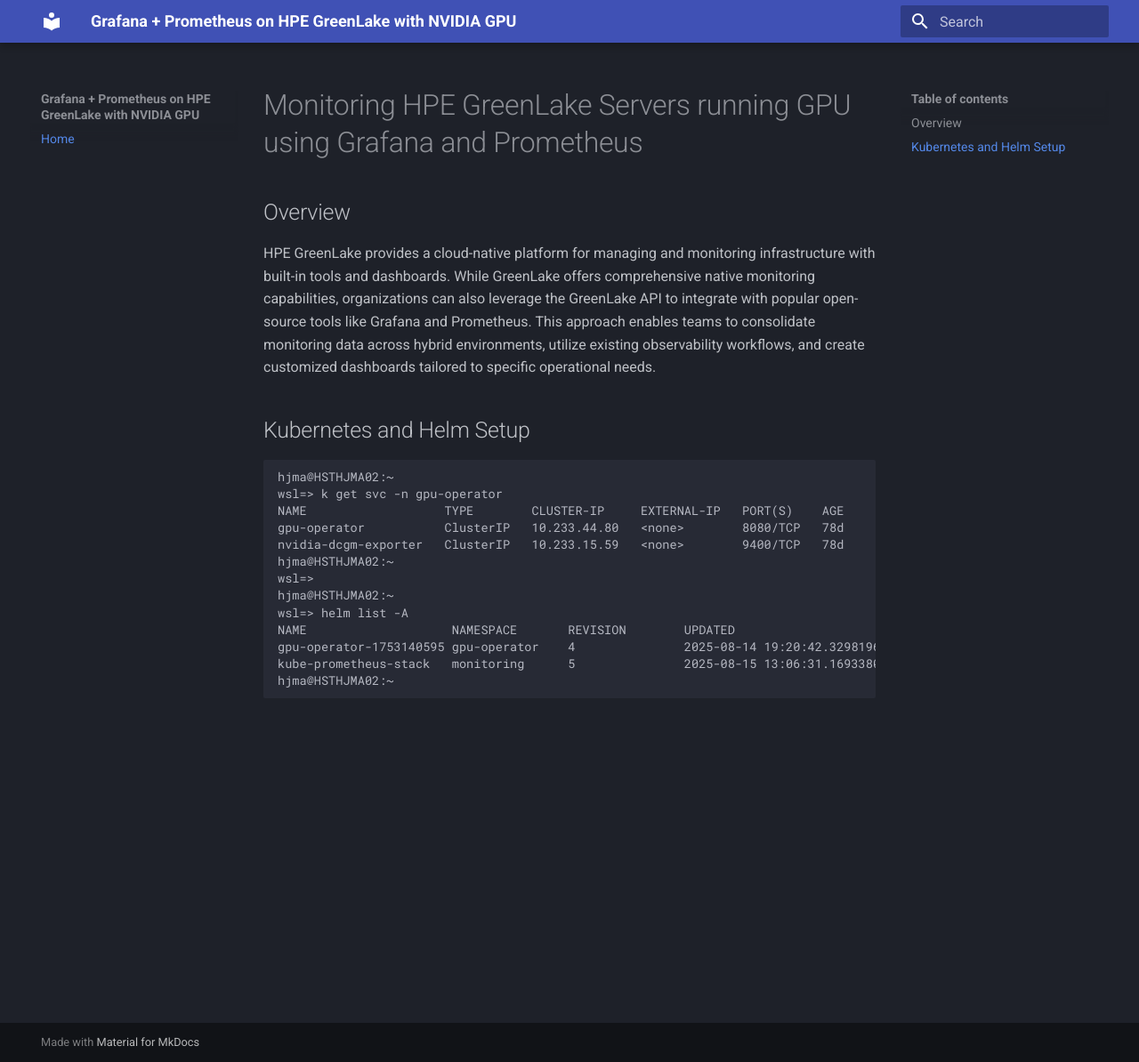
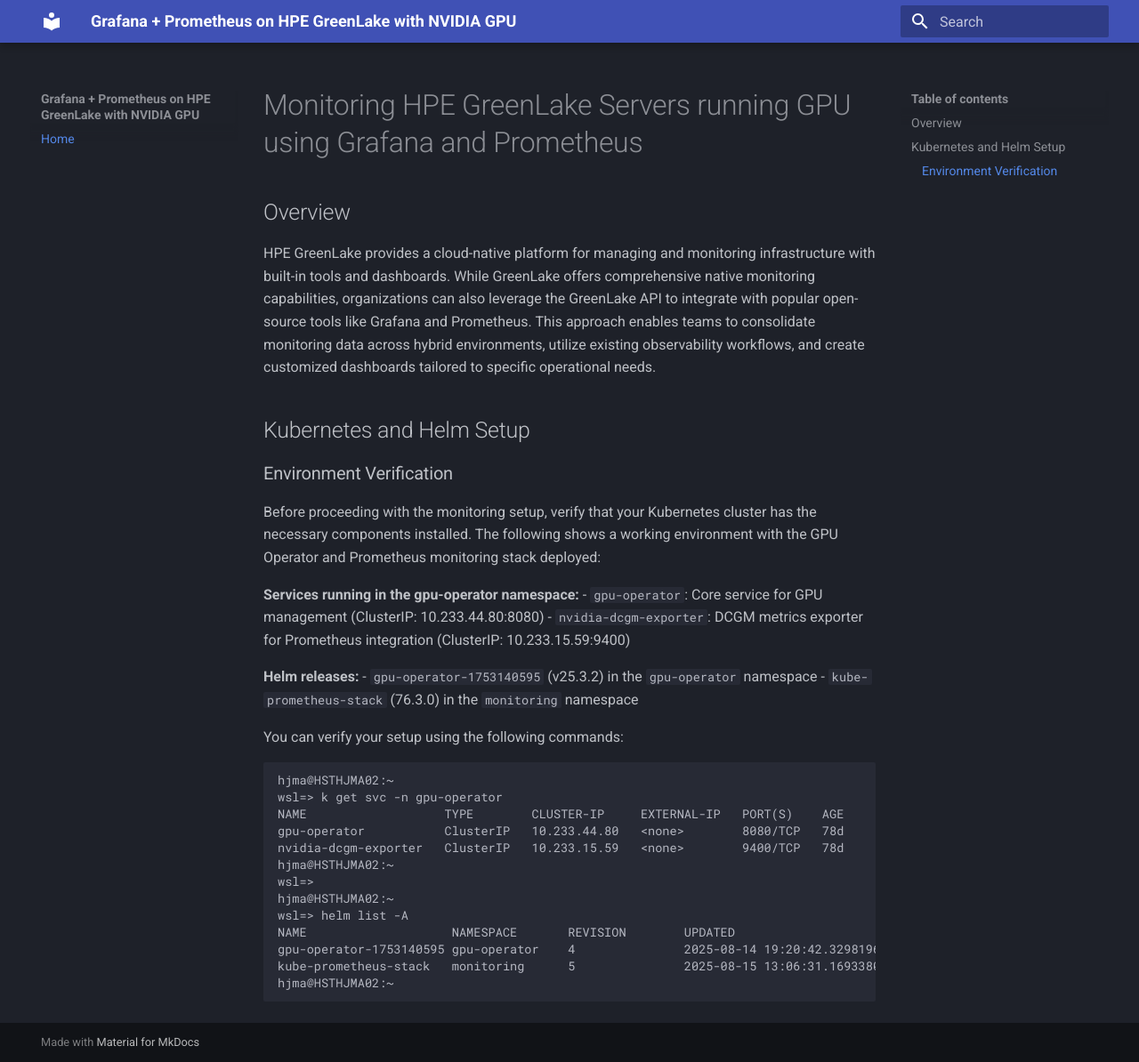
Before and after one commit to hjma29/grafana-prometheus-hpe-greenlake-com-nvidia, an MkDocs documentation site: the page built from docs/whitepaper.md, in a window 1280 px wide and 1194 px high. Shown: the whole window at 89% size. Built offline with MkDocs 1.6.1 and Material for MkDocs 9.7.7, drawn with Linux system fonts in a browser that asks for light colours.

Commit message:
[skip ci] 251008-11:12 on mini4

````diff
--- a/docs/whitepaper.md
+++ b/docs/whitepaper.md
@@ -6,6 +6,19 @@ HPE GreenLake provides a cloud-native platform for managing and monitoring infra
 
 
 ## Kubernetes and Helm Setup
+### Environment Verification
+
+Before proceeding with the monitoring setup, verify that your Kubernetes cluster has the necessary components installed. The following shows a working environment with the GPU Operator and Prometheus monitoring stack deployed:
+
+**Services running in the gpu-operator namespace:**
+- `gpu-operator`: Core service for GPU management (ClusterIP: 10.233.44.80:8080)
+- `nvidia-dcgm-exporter`: DCGM metrics exporter for Prometheus integration (ClusterIP: 10.233.15.59:9400)
+
+**Helm releases:**
+- `gpu-operator-1753140595` (v25.3.2) in the `gpu-operator` namespace
+- `kube-prometheus-stack` (76.3.0) in the `monitoring` namespace
+
+You can verify your setup using the following commands:
 
 ```
 hjma@HSTHJMA02:~
````
